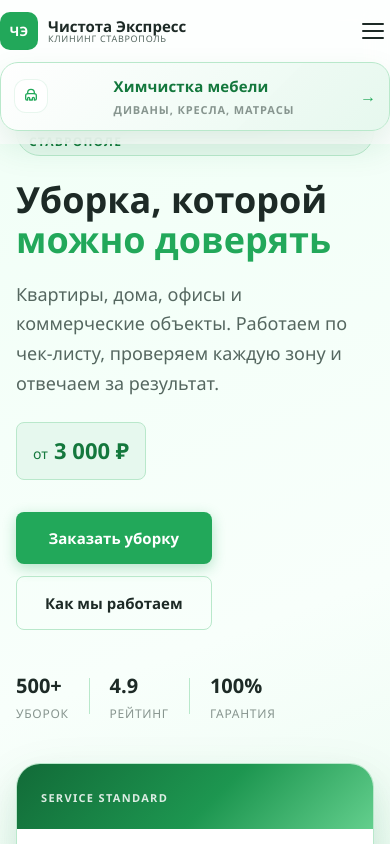
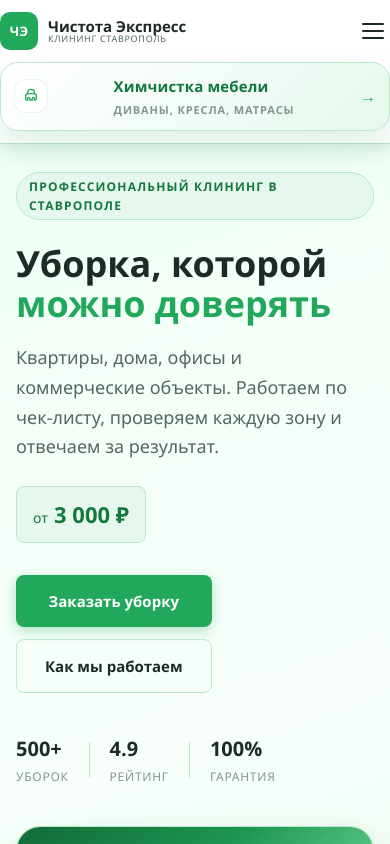
Before and after one commit to zowelqqee/chistotaexpress, a Next.js app: page / in a window 390 px wide. Shown: the top 844 px of the page. Built offline with nearby package versions, Linux system fonts and the light colour scheme.

Commit message:
some fix with header

```diff
--- a/components/home/Header.jsx
+++ b/components/home/Header.jsx
@@ -1,6 +1,6 @@
 "use client"
 
-import { useState, useEffect } from 'react'
+import { useState } from 'react'
 import styles from './Header.module.css'
 
 const navLinks = [
@@ -11,17 +11,10 @@ const navLinks = [
 ]
 
 export default function Header() {
-  const [scrolled, setScrolled] = useState(false)
   const [menuOpen, setMenuOpen] = useState(false)
 
-  useEffect(() => {
-    const onScroll = () => setScrolled(window.scrollY > 20)
-    window.addEventListener('scroll', onScroll, { passive: true })
-    return () => window.removeEventListener('scroll', onScroll)
-  }, [])
-
   return (
-    <header className={`${styles.header} ${scrolled ? styles.scrolled : ''}`}>
+    <header className={styles.header}>
       <div className={`container ${styles.inner}`}>
         <a href="#" className={styles.logo}>
           <span className={styles.logoMark}>ЧЭ</span>
--- a/components/home/Header.module.css
+++ b/components/home/Header.module.css
@@ -1,19 +1,8 @@
 .header {
-  position: fixed;
-  top: 0;
-  left: 0;
-  right: 0;
-  z-index: 100;
-  background: rgba(255,255,255,.85);
-  backdrop-filter: blur(12px);
-  -webkit-backdrop-filter: blur(12px);
-  border-bottom: 1px solid transparent;
-  transition: border-color .2s, box-shadow .2s, background .2s;
-}
-
-.scrolled {
-  background: rgba(255,255,255,.97);
-  border-bottom-color: var(--border);
+  position: relative;
+  z-index: 20;
+  background: rgba(255,255,255,.94);
+  border-bottom: 1px solid var(--border);
   box-shadow: var(--shadow-sm);
 }
 
@@ -226,7 +215,7 @@
 
   .nav {
     position: absolute;
-    top: calc(100% + 8px);
+    top: calc(100% + 6px);
     left: 16px;
     right: 16px;
     background: rgba(255,255,255,.98);
--- a/components/home/Hero.module.css
+++ b/components/home/Hero.module.css
@@ -3,7 +3,7 @@
   display: flex;
   align-items: center;
   background: linear-gradient(160deg, var(--hero-start) 0%, #f8fffb 55%, var(--hero-end) 100%);
-  padding-top: 68px;
+  padding-top: 0;
 }
 
 .inner {
@@ -11,7 +11,7 @@
   grid-template-columns: 1fr 420px;
   gap: 64px;
   align-items: center;
-  padding-top: 60px;
+  padding-top: 40px;
   padding-bottom: 80px;
 }
 
@@ -181,11 +181,11 @@
 
 @media (max-width: 640px) {
   .hero {
-    padding-top: 68px;
+    padding-top: 0;
   }
 
   .inner {
-    padding-top: 40px;
+    padding-top: 28px;
     padding-bottom: 56px;
   }
 
```
